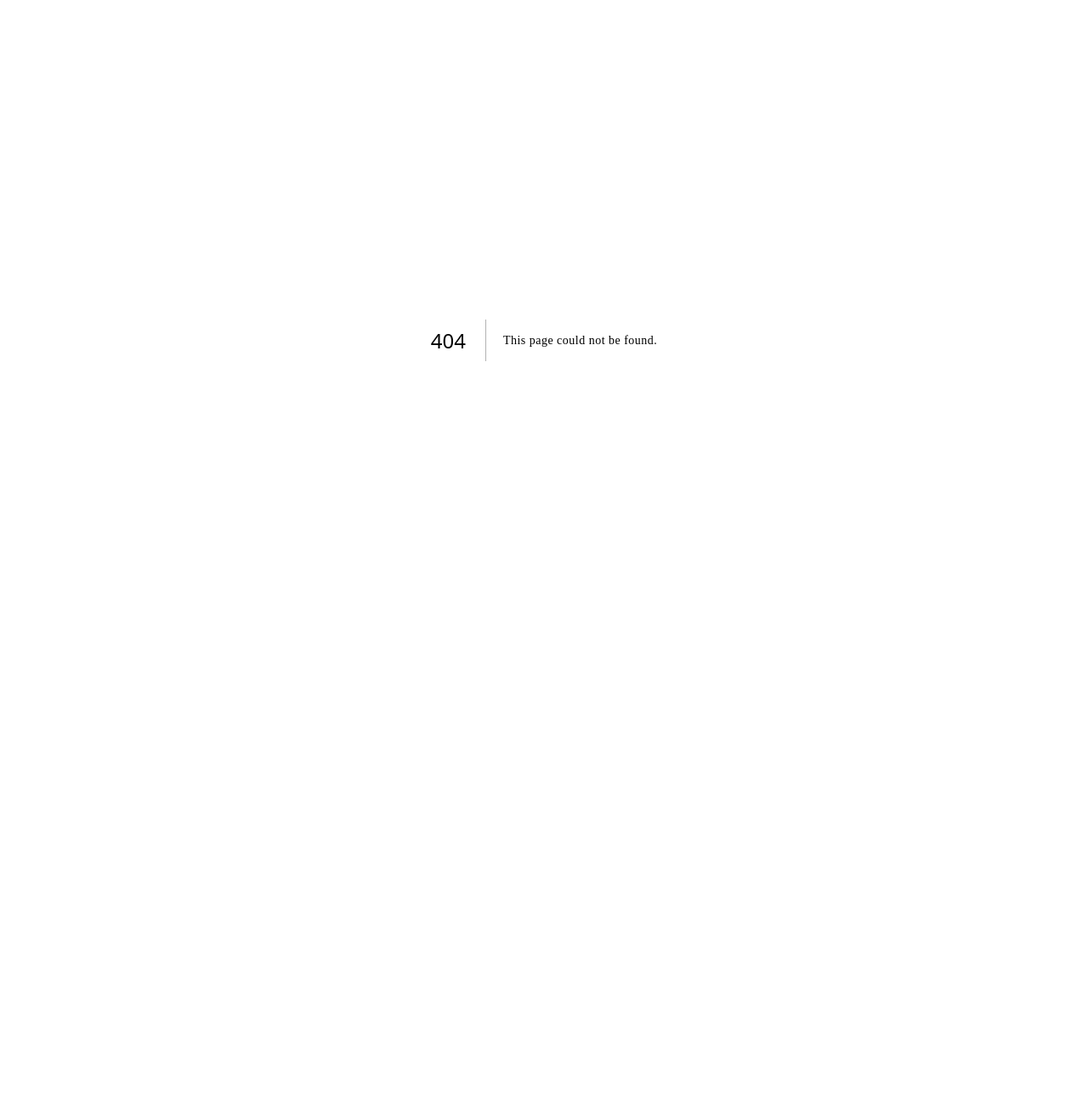
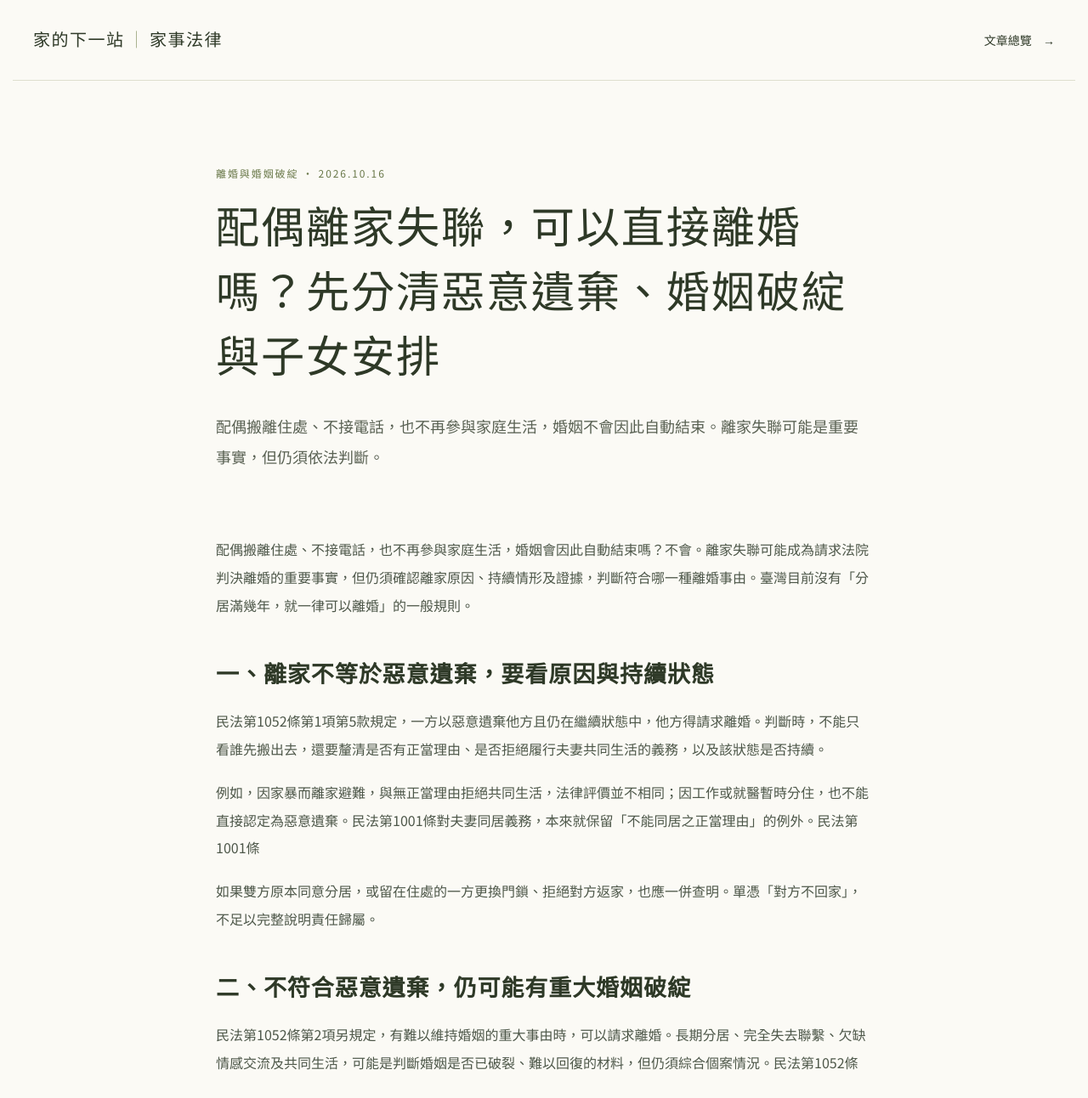
Before and after one commit to lawyerhao83-maker/home-next-family-law, a Next.js app: page /articles/spouse-left-no-contact-divorce in a window 1280 px wide. Before the commit this address had no page. Shown: the top 1292 px of the page at 85% size. Before the commit the page ends 800 px from the top, so only its background shows below. Built offline with nearby package versions, Linux system fonts and the light colour scheme.

Commit message:
Add spouse no-contact divorce article

```diff
--- a/app/articles/article-data.ts
+++ b/app/articles/article-data.ts
@@ -20,6 +20,16 @@ export type FamilyArticle = {
 
 // Add each article here once; the homepage and directory share this list.
 export const articles: FamilyArticle[] = [
+  {
+    category: "離婚與婚姻破綻",
+    topic: "marriage",
+    date: "2026.10.16",
+    dateTime: "2026-10-16",
+    title: "配偶離家失聯，可以直接離婚嗎？先分清惡意遺棄、婚姻破綻與子女安排",
+    summary:
+      "離家失聯不會讓婚姻自動結束。一次分清惡意遺棄、重大婚姻破綻、生死不明，以及親權、扶養費與會面交往安排。",
+    href: "/articles/spouse-left-no-contact-divorce/",
+  },
   {
     category: "離婚與婚姻破綻",
     topic: "marriage",
--- /dev/null
+++ b/app/articles/spouse-left-no-contact-divorce/page.tsx
@@ -0,0 +1,118 @@
+import type { Metadata } from "next";
+import { sitePath } from "../../site-path";
+
+const articleUrl =
+  "https://lawyerhao83-maker.github.io/home-next-family-law/articles/spouse-left-no-contact-divorce/";
+
+export const metadata: Metadata = {
+  title: "配偶離家失聯，可以直接離婚嗎？先分清惡意遺棄、婚姻破綻與子女安排｜家的下一站｜家事法律",
+  description:
+    "配偶離家失聯不會讓婚姻自動結束。說明惡意遺棄、重大婚姻破綻、生死不明，以及親權、扶養費與會面交往安排。",
+  alternates: { canonical: articleUrl },
+  openGraph: {
+    title: "配偶離家失聯，可以直接離婚嗎？",
+    description:
+      "先分清惡意遺棄、重大婚姻破綻、生死不明，以及未成年子女的相關安排。",
+    type: "article",
+    publishedTime: "2026-10-16",
+    url: articleUrl,
+  },
+  twitter: {
+    card: "summary",
+    title: "配偶離家失聯，可以直接離婚嗎？",
+    description:
+      "離家失聯不會讓婚姻自動結束。一次看懂離婚事由與未成年子女安排。",
+  },
+};
+
+export default function SpouseLeftNoContactDivorceArticle() {
+  return (
+    <main className="article-page">
+      <nav className="article-nav">
+        <a className="brand" href={sitePath("/")}>家的下一站<i>｜</i>家事法律</a>
+        <a className="text-link" href={sitePath("/articles/")}>文章總覽 <span aria-hidden="true">→</span></a>
+      </nav>
+
+      <article className="article-body">
+        <header>
+          <p className="section-label">離婚與婚姻破綻 · 2026.10.16</p>
+          <h1>配偶離家失聯，可以直接離婚嗎？先分清惡意遺棄、婚姻破綻與子女安排</h1>
+          <p className="article-lead">
+            配偶搬離住處、不接電話，也不再參與家庭生活，婚姻不會因此自動結束。離家失聯可能是重要事實，但仍須依法判斷。
+          </p>
+        </header>
+
+        <section>
+          <p>
+            配偶搬離住處、不接電話，也不再參與家庭生活，婚姻會因此自動結束嗎？不會。離家失聯可能成為請求法院判決離婚的重要事實，但仍須確認離家原因、持續情形及證據，判斷符合哪一種離婚事由。臺灣目前沒有「分居滿幾年，就一律可以離婚」的一般規則。
+          </p>
+        </section>
+
+        <section>
+          <h2>一、離家不等於惡意遺棄，要看原因與持續狀態</h2>
+          <p>
+            民法第1052條第1項第5款規定，一方以惡意遺棄他方且仍在繼續狀態中，他方得請求離婚。判斷時，不能只看誰先搬出去，還要釐清是否有正當理由、是否拒絕履行夫妻共同生活的義務，以及該狀態是否持續。
+          </p>
+          <p>
+            例如，因家暴而離家避難，與無正當理由拒絕共同生活，法律評價並不相同；因工作或就醫暫時分住，也不能直接認定為惡意遺棄。民法第1001條對夫妻同居義務，本來就保留「不能同居之正當理由」的例外。<a href="https://law.moj.gov.tw/LawClass/LawSingle.aspx?pcode=B0000001&flno=1001" target="_blank" rel="noreferrer">民法第1001條</a>
+          </p>
+          <p>
+            如果雙方原本同意分居，或留在住處的一方更換門鎖、拒絕對方返家，也應一併查明。單憑「對方不回家」，不足以完整說明責任歸屬。
+          </p>
+        </section>
+
+        <section>
+          <h2>二、不符合惡意遺棄，仍可能有重大婚姻破綻</h2>
+          <p>
+            民法第1052條第2項另規定，有難以維持婚姻的重大事由時，可以請求離婚。長期分居、完全失去聯繫、欠缺情感交流及共同生活，可能是判斷婚姻是否已破裂、難以回復的材料，但仍須綜合個案情況。<a href="https://law.moj.gov.tw/LawClass/LawSingle.aspx?pcode=B0000001&flno=1052" target="_blank" rel="noreferrer">民法第1052條</a>
+          </p>
+          <p>
+            責任問題也不能沿用舊說法：夫妻雙方對重大婚姻破綻均須負責時，最高法院已統一見解，雙方均得依第2項本文請求離婚，無須再比較誰的責任較重。<a href="https://www.judicial.gov.tw/tw/cp-1888-1007966-8fdcd-1.html" target="_blank" rel="noreferrer">最高法院官方說明</a>
+          </p>
+          <p>
+            若只有請求離婚的一方應負責，則須另看法律限制與憲法裁判所要求的「顯然過苛」例外；不能簡化成有責者永遠不能離婚，也不能說分居久了就一定准離。<a href="https://cons.judicial.gov.tw/docdata.aspx?fid=97&id=310013" target="_blank" rel="noreferrer">憲法法庭112年憲判字第4號</a>
+          </p>
+        </section>
+
+        <section>
+          <h2>三、「聯絡不到」與「生死不明」不同</h2>
+          <p>
+            民法第1052條第1項第9款另列「生死不明已逾三年」為離婚事由。但不回訊息、封鎖電話或不知道住址，不當然表示連生死都無法確知。
+          </p>
+          <p>
+            反過來說，尚未滿三年，也不代表只能等待；若有其他離婚事由，仍可就惡意遺棄或重大婚姻破綻等方向評估。報案、協尋資料可以協助釐清事實，不能單憑報案紀錄就保證法院准許離婚。<a href="https://law.moj.gov.tw/LawClass/LawSingle.aspx?pcode=B0000001&flno=1052" target="_blank" rel="noreferrer">民法第1052條</a>
+          </p>
+        </section>
+
+        <section>
+          <h2>四、有孩子時，親權、扶養費與會面交往都要安排</h2>
+          <p>
+            父母離婚時，未成年子女權利義務由誰行使或負擔，可以先協議；未協議或協議不成，得由法院酌定。法院以子女最佳利益為中心，會考量子女意願、生活與照顧情形、父母照顧意願及能力、親子感情等因素。<a href="https://law.moj.gov.tw/LawClass/LawSingle.aspx?pcode=B0000001&flno=1055" target="_blank" rel="noreferrer">民法第1055條</a>、<a href="https://law.moj.gov.tw/LawClass/LawSingle.aspx?pcode=B0000001&flno=1055-1" target="_blank" rel="noreferrer">第1055條之1</a>
+          </p>
+          <p>
+            長期實際照顧孩子是重要事實，但不會因此自動取得單獨親權。另一方失聯如何影響就醫、就學及日常決策，也應具體說明。即使尚未離婚，父母不繼續共同生活達六個月以上，符合條件時亦可依民法第1089條之1處理親權；該條另有正當理由等例外，須個別確認。<a href="https://law.moj.gov.tw/LawClass/LawSingle.aspx?pcode=B0000001&flno=1089-1" target="_blank" rel="noreferrer">民法第1089條之1</a>
+          </p>
+          <p>
+            父母對未成年子女的扶養義務不因離婚消失；會面交往則應依子女利益安排，不能把孩子當作父母爭執的籌碼。<a href="https://law.moj.gov.tw/LawClass/LawSingle.aspx?pcode=B0000001&flno=1116-2" target="_blank" rel="noreferrer">民法第1116條之2</a>、<a href="https://law.moj.gov.tw/LawClass/LawSingle.aspx?pcode=B0000001&flno=1055" target="_blank" rel="noreferrer">第1055條</a>
+          </p>
+        </section>
+
+        <section>
+          <h2>五、諮詢律師前，先整理這些資料</h2>
+          <p>
+            建議準備離家及最後聯絡的時間軸、完整通訊紀錄、報案或協尋資料、家庭支出與匯款紀錄，以及子女日常照顧、就醫就學等資料。也要保留對自己不利或與原先說法不同的內容，讓律師能評估完整風險。
+          </p>
+          <p>
+            蒐證應採合法方式，避免擅自登入帳號、裝設追蹤設備或公開家人隱私。若離家與暴力、威脅有關，應先確保自己與子女安全，再評估後續程序。
+          </p>
+        </section>
+
+        <aside className="article-note">
+          <p>
+            本文提供一般法律資訊，不構成個案法律意見。是否符合離婚事由，以及親權、扶養費與會面交往如何安排，都須依具體事實與證據判斷，建議攜帶完整資料諮詢律師。
+          </p>
+        </aside>
+      </article>
+    </main>
+  );
+}
```
